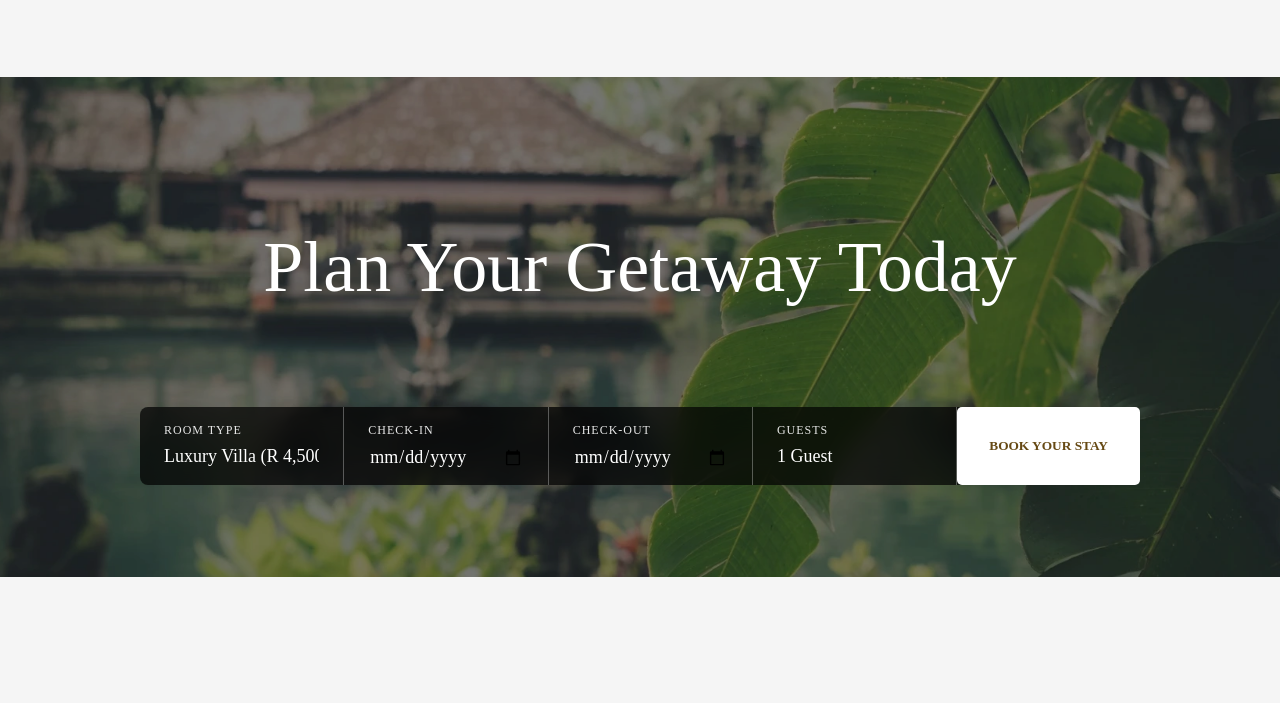
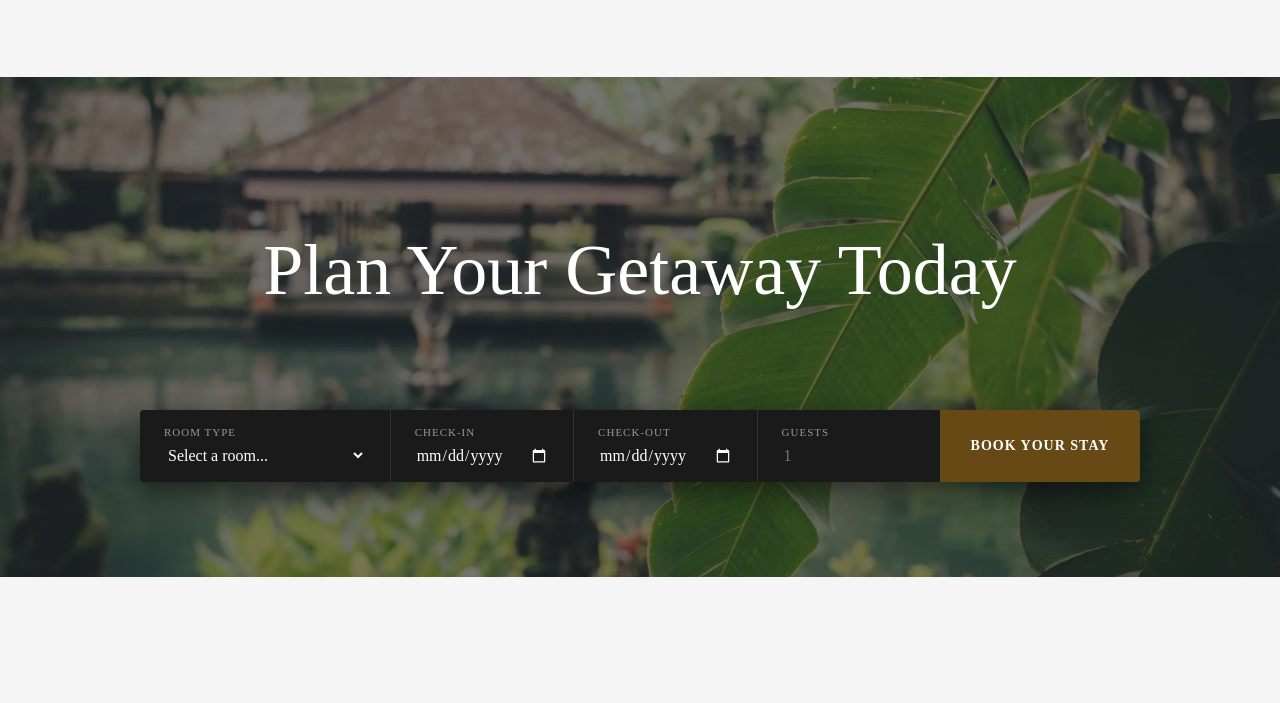
Before and after one commit to TamunaKh/UBUNTU-HAVEN, a PHP site: page / in a window 1280 px wide. Shown: the part 5780-6483 px from the top of the page. Run offline with PHP 8.4, Linux system fonts and the light colour scheme.

Commit message:
new release

```diff
--- a/accommodation.php
+++ b/accommodation.php
@@ -152,7 +152,7 @@ include 'includes/header.php';
 
             <!-- PRICE LIST TABLE -->
             <div style="margin-top: 90px; width: 100%;">
-                <h2 class="text-heading-medium primary-color">2025 Price List</h2>
+                <h2 class="text-heading-medium primary-color">2026 Price List</h2>
                 <table class="price-table">
                     <caption>All prices are in South African Rand (ZAR) and include tax.</caption>
                     <thead>
--- a/auth/login.php
+++ b/auth/login.php
@@ -23,3 +23,4 @@ include '../includes/header.php';
       </main>
 
 <?php include '../includes/footer.php'; ?>
+<script src="/UBUNTU-HAVEN/script.js"></script>
--- a/auth/register.php
+++ b/auth/register.php
@@ -24,3 +24,4 @@ include '../includes/header.php';
       </main>
 
 <?php include '../includes/footer.php'; ?>
+<script src="/UBUNTU-HAVEN/script.js"></script>
--- a/cancel_booking.php
+++ b/cancel_booking.php
@@ -16,7 +16,7 @@ if ($_SERVER["REQUEST_METHOD"] == "POST" && isset($_POST['booking_id'])) {
         $stmt = $pdo->prepare($sql);
         $stmt->execute([$booking_id, $user_id]);
 
-        header("Location: user_portal.php");
+        header("Location: user_portal.php#bookings-section");
         exit();
     } catch (PDOException $e) {
         echo "Error cancelling booking: " . $e->getMessage();
--- a/includes/footer.php
+++ b/includes/footer.php
@@ -57,3 +57,23 @@
                 </div>
           </div>
       </footer>
+      <script>
+        document.addEventListener('submit', function() {
+            sessionStorage.setItem('scrollPosition', window.scrollY);
+        });
+
+        window.addEventListener('beforeunload', function() {
+            sessionStorage.setItem('scrollPosition', window.scrollY);
+        });
+
+        window.addEventListener('DOMContentLoaded', function() {
+            const scrollPos = sessionStorage.getItem('scrollPosition');
+            if (scrollPos) {
+            window.scrollTo({
+                top: parseInt(scrollPos),
+                behavior: 'instant'
+            });
+            sessionStorage.removeItem('scrollPosition');
+            }
+        });
+        </script>
--- a/index.php
+++ b/index.php
@@ -179,49 +179,40 @@ include 'includes/header.php';
             <div class="booking__content">
               <h2 class="text-heading-large white-color centered">Plan Your Getaway Today</h2>
 
-              <form class="booking-bar h-event" action="process_booking.php" method="POST">
-                <input type="hidden" class="p-name" value="Resort Stay" />
+              <form action="process_booking.php" method="POST" style="display: flex; flex-wrap: wrap; background: #1a1a1a; border-radius: 4px; overflow: hidden; box-shadow: 0 10px 30px rgba(0,0,0,0.5); width: 100%; align-items: stretch;">
 
-                <div class="booking-bar__item">
-                  <label for="room_type" class="label-small white-color">Room Type</label>
-                  <div class="booking-bar__input-group">
-                      <select id="room_type" name="room_type" class="input-text white-color select-reset" required>
-                          <option value="Luxury Villa">Luxury Villa (R 4,500)</option>
-                          <option value="Garden Villa">Garden Villa (R 3,800)</option>
-                          <option value="Family Suite">Family Suite (R 6,200)</option>
+    <div style="flex: 1.5; min-width: 200px; padding: 16px 24px; border-right: 1px solid #333;">
+        <label style="display: block; font-size: 11px; color: #999; margin-bottom: 8px; letter-spacing: 1px; text-transform: uppercase;">Room Type</label>
+        <select name="room_type" required style="width: 100%; background: transparent; color: white; border: none; outline: none; font-size: 16px; font-family: var(--font-family-body); cursor: pointer; appearance: auto;">
+            <option value="" disabled selected style="color: #999;">Select a room...</option>
+            <option value="Standard Room" style="color: black;">Standard Room</option>
+            <option value="Deluxe Room" style="color: black;">Deluxe Room</option>
+            <option value="Ocean View Suite" style="color: black;">Ocean View Suite</option>
+            <option value="Garden Villa" style="color: black;">Garden Villa</option>
+            <option value="Luxury Villa" style="color: black;">Luxury Villa</option>
+            <option value="Presidential Suite" style="color: black;">Presidential Suite</option>
         </select>
     </div>
+
+    <div style="flex: 1; min-width: 150px; padding: 16px 24px; border-right: 1px solid #333;">
+        <label style="display: block; font-size: 11px; color: #999; margin-bottom: 8px; letter-spacing: 1px; text-transform: uppercase;">Check-In</label>
+        <input type="date" name="check_in" min="<?php echo date('Y-m-d'); ?>" required style="width: 100%; background: transparent; color: white; border: none; outline: none; font-size: 16px; font-family: var(--font-family-body); color-scheme: dark;">
     </div>
 
-                <div class="booking-bar__item">
-                  <label for="checkin" class="label-small white-color">Check-in</label>
-                  <div class="booking-bar__input-group dt-start">
-                    <input type="date" id="checkin" name="checkin" class="input-text white-color" required onclick="this.showPicker()" style="cursor: pointer;" min="<?php echo date('Y-m-d'); ?>" />
-                  </div>
+    <div style="flex: 1; min-width: 150px; padding: 16px 24px; border-right: 1px solid #333;">
+        <label style="display: block; font-size: 11px; color: #999; margin-bottom: 8px; letter-spacing: 1px; text-transform: uppercase;">Check-Out</label>
+        <input type="date" name="check_out" min="<?php echo date('Y-m-d', strtotime('+1 day')); ?>" required style="width: 100%; background: transparent; color: white; border: none; outline: none; font-size: 16px; font-family: var(--font-family-body); color-scheme: dark;">
     </div>
 
-                <div class="booking-bar__item">
-                  <label for="checkout" class="label-small white-color">Check-out</label>
-                  <div class="booking-bar__input-group dt-end">
-                    <input type="date" id="checkout" name="checkout" class="input-text white-color" required onclick="this.showPicker()" style="cursor: pointer;" min="<?php echo date('Y-m-d', strtotime('+1 day')); ?>" />
-                  </div>
+    <div style="flex: 1; min-width: 120px; padding: 16px 24px;">
+        <label style="display: block; font-size: 11px; color: #999; margin-bottom: 8px; letter-spacing: 1px; text-transform: uppercase;">Guests</label>
+        <input type="number" name="guests" min="1" max="10" placeholder="1" required style="width: 100%; background: transparent; color: white; border: none; outline: none; font-size: 16px; font-family: var(--font-family-body);">
     </div>
 
-                <div class="booking-bar__item">
-                  <label for="guests" class="label-small white-color">Guests</label>
-                  <div class="booking-bar__input-group">
-                      <select id="guests" name="guests" class="input-text white-color select-reset">
-                          <option value="1">1 Guest</option>
-                          <option value="2">2 Guests</option>
-                          <option value="3">3 Guests</option>
-                          <option value="4">4 Guests</option>
-                      </select>
-                  </div>
+    <div style="flex: 1.2; min-width: 200px; display: flex;">
+        <button type="submit" style="width: 100%; height: 100%; padding: 16px; background-color: var(--primary-01); color: white; border: none; font-size: 14px; font-weight: bold; letter-spacing: 1px; text-transform: uppercase; cursor: pointer; transition: opacity 0.3s; font-family: var(--font-family-heading);">Book Your Stay</button>
     </div>
 
-                <button type="submit" class="button-filled">
-                    <span class="button-text-dark">BOOK YOUR STAY</span>
-                </button>
 </form>
             </div>
           </div>
--- a/process_review.php
+++ b/process_review.php
@@ -17,7 +17,7 @@ if ($_SERVER["REQUEST_METHOD"] == "POST") {
         $stmt = $pdo->prepare($sql);
         $stmt->execute([$user_id, $rating, $comment]);
 
-        header("Location: user_portal.php?review=success");
+        header("Location: user_portal.php?review=success#review-section");
         exit();
     } catch (PDOException $e) {
         echo "Error saving review: " . $e->getMessage();
--- a/upload_photo.php
+++ b/upload_photo.php
@@ -40,7 +40,7 @@ if ($_SERVER["REQUEST_METHOD"] == "POST") {
             $stmt = $pdo->prepare($sql);
             $stmt->execute([$user_id, $target_path]);
 
-            header("Location: user_portal.php?upload=success");
+            header("Location: user_portal.php?upload=success#gallery-section");
             exit();
         } else {
              header("Location: user_portal.php?upload=move_failed");
```
Also changed, not shown: admin/dashboard.php (added, +100 -0 lines), admin/update_status.php (added, +35 -0 lines), process_booking.php (+4 -4 lines), user_portal.php (+45 -3 lines), uploads/photo_69b2a57a60555.webp (added). Lines whose indentation alone changed are shown as unchanged.
